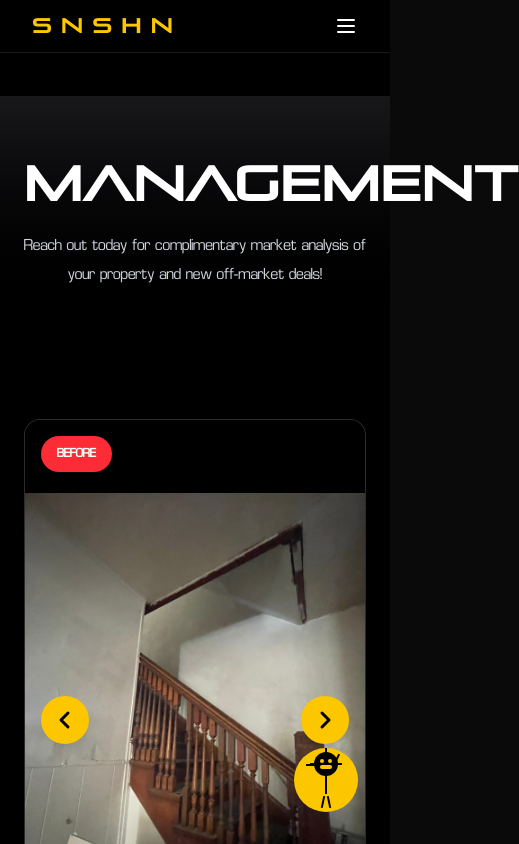
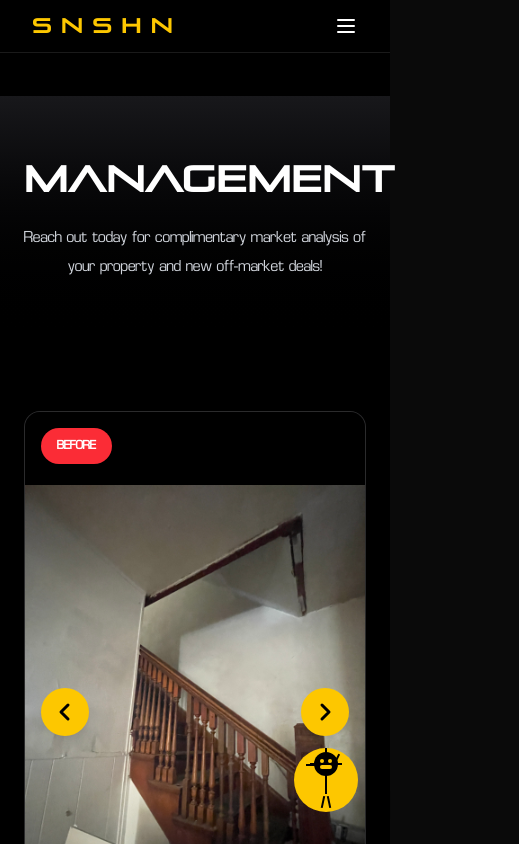
Before and after one commit to begauger/snshn-website, a React (Vite) app: page /manage in a window 390 px wide. Shown: the top 844 px of the page, 519 px wide, since content can reach past the window. Built offline with nearby package versions, Linux system fonts and the light colour scheme.

Commit message:
mobile update

```diff
--- a/src/pages/Manage.jsx
+++ b/src/pages/Manage.jsx
@@ -53,7 +53,7 @@ export default function Manage() {
       <div className="pt-24 pb-16">
 
         <div className="text-center py-16 px-6 bg-gradient-to-b from-zinc-900 to-black">
-          <h1 className="text-5xl md:text-6xl lg:text-7xl font-bold text-white uppercase tracking-wide mb-6" style={{ fontFamily: 'Pirulen, sans-serif' }}>
+          <h1 className="text-4xl sm:text-5xl md:text-6xl lg:text-7xl font-bold text-white uppercase tracking-wide mb-6" style={{ fontFamily: 'Pirulen, sans-serif' }}>
             MANAGEMENT
           </h1>
           <p className="text-lg md:text-xl font-eurostile text-gray-300 leading-relaxed max-w-3xl mx-auto">
```
